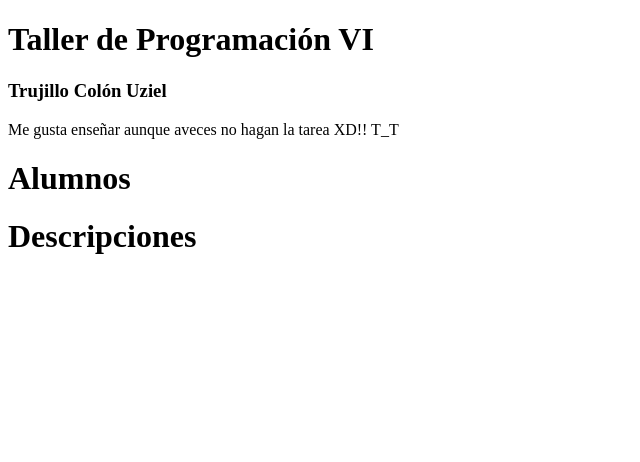
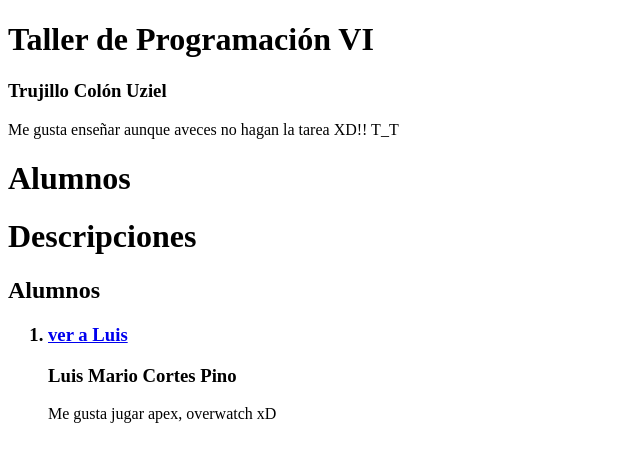
Before and after one commit to XeshMax/prograWeb, a plain HTML site: page ejercicio03/index.html in a window 1280 px wide. Shown: the whole page, without its empty margins (0-640 px from the left). Drawn offline with Linux system fonts and the light colour scheme.

Commit message:
Plantilla inicial

```diff
--- a/ejercicio03/index.html
+++ b/ejercicio03/index.html
@@ -13,6 +13,20 @@
     <h1>Alumnos</h1>
 
     <h1>Descripciones</h1>
+    <h2>Alumnos</h2>
+ <ol>
 
+	<h3>
+<li><p><a href="#C1">ver a Luis</a></li></p>
+	</h3>
+
+
+<h3 id="C1">Luis Mario Cortes Pino</h3>
+<p>
+Me gusta jugar apex, overwatch xD
+    </p>
+
+
+  </ol>
 </body>
 </html>
```
